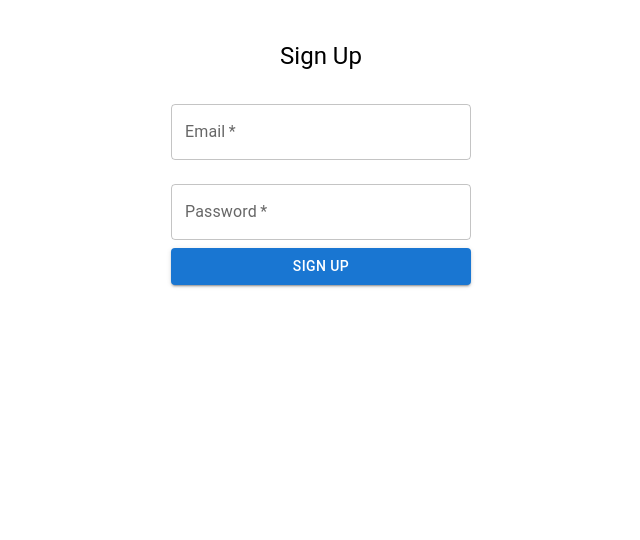
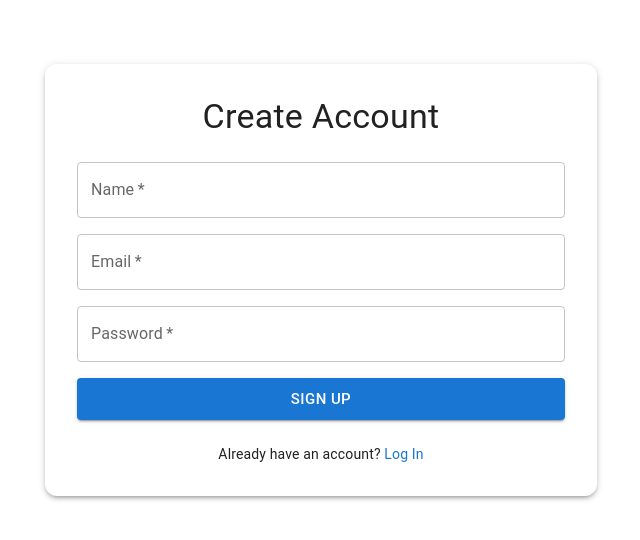
Before and after one commit to MihikaK0611/Heritage-Kitchen, a React (Create React App) app: page /signup in a window 1280 px wide. Shown: the top 540 px of the page, without its empty margins (319-959 px from the left). Built offline with nearby package versions, Linux system fonts and the light colour scheme; no server answers.

Commit message:
Added name and option to login in Signup.js

```diff
--- a/src/components/Signup.js
+++ b/src/components/Signup.js
@@ -1,9 +1,18 @@
 import React, { useState } from "react";
-import { createUserWithEmailAndPassword } from "firebase/auth";
+import { createUserWithEmailAndPassword, updateProfile } from "firebase/auth";
 import { auth } from "../firebase"; // Firebase setup
-import { TextField, Button, Box, Typography } from "@mui/material";
+import {
+  TextField,
+  Button,
+  Box,
+  Typography,
+  Container,
+  Paper,
+} from "@mui/material";
+import { Link } from "react-router-dom";
 
 const Signup = () => {
+  const [name, setName] = useState("");
   const [email, setEmail] = useState("");
   const [password, setPassword] = useState("");
   const [error, setError] = useState("");
@@ -12,7 +21,9 @@ const Signup = () => {
     e.preventDefault();
     setError("");
     try {
-      await createUserWithEmailAndPassword(auth, email, password);
+      const userCredential = await createUserWithEmailAndPassword(auth, email, password);
+      const user = userCredential.user;
+      await updateProfile(user, { displayName: name });
       alert("Signup successful!");
     } catch (err) {
       setError(err.message);
@@ -20,29 +31,37 @@ const Signup = () => {
   };
 
   return (
+    <Container maxWidth="sm" sx={{ mt: 8 }}>
+      <Paper elevation={3} sx={{ p: 4, borderRadius: 3 }}>
+        <Typography variant="h4" mb={3} align="center">
+          Create Account
+        </Typography>
+        {error && (
+          <Typography color="error" align="center" mb={2}>
+            {error}
+          </Typography>
+        )}
         <Box
           component="form"
           onSubmit={handleSignup}
           sx={{
             display: "flex",
             flexDirection: "column",
-        alignItems: "center",
-        width: "300px",
-        margin: "0 auto",
-        mt: 5,
+            gap: 2,
           }}
         >
-      <Typography variant="h5" mb={2}>
-        Sign Up
-      </Typography>
-      {error && <Typography color="error">{error}</Typography>}
+          <TextField
+            label="Name"
+            type="text"
+            value={name}
+            onChange={(e) => setName(e.target.value)}
+            required
+          />
           <TextField
             label="Email"
             type="email"
             value={email}
             onChange={(e) => setEmail(e.target.value)}
-        fullWidth
-        margin="normal"
             required
           />
           <TextField
@@ -50,14 +69,20 @@ const Signup = () => {
             type="password"
             value={password}
             onChange={(e) => setPassword(e.target.value)}
-        fullWidth
-        margin="normal"
             required
           />
-      <Button type="submit" variant="contained" color="primary" fullWidth>
+          <Button type="submit" variant="contained" color="primary" size="large">
             Sign Up
           </Button>
         </Box>
+        <Typography variant="body2" mt={3} align="center">
+          Already have an account?{" "}
+          <Link to="/login" style={{ textDecoration: "none", color: "#1976d2" }}>
+            Log In
+          </Link>
+        </Typography>
+      </Paper>
+    </Container>
   );
 };
 
```
Lines whose indentation alone changed are shown as unchanged.
